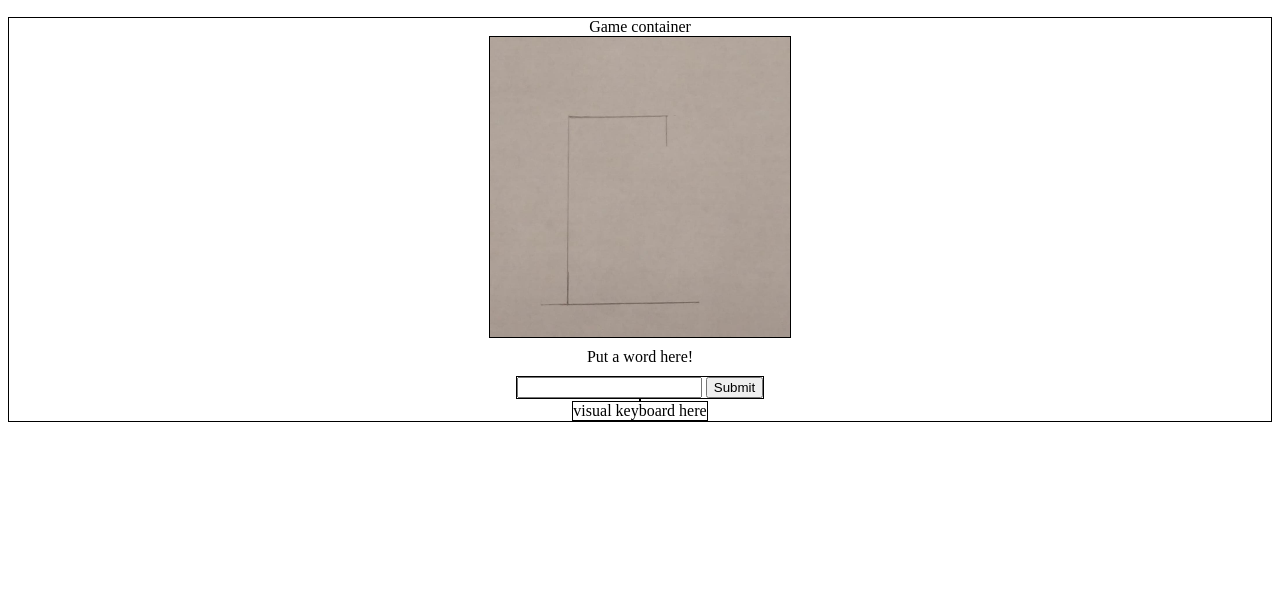
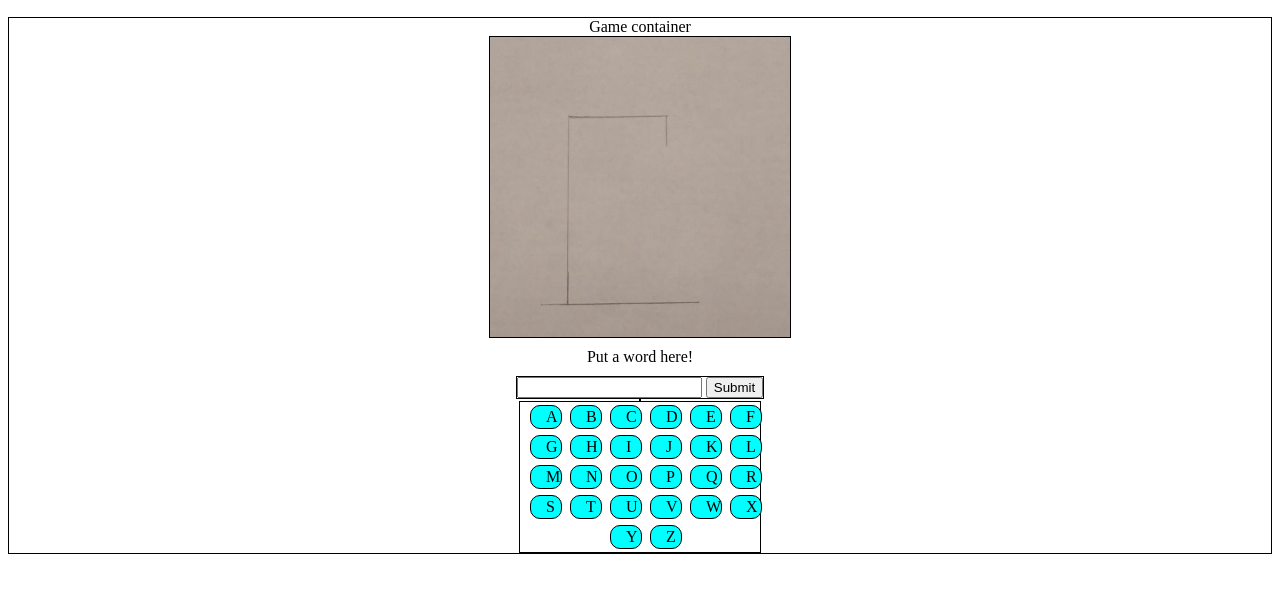
Before and after one commit to Zach-Meadows/Hangman, a plain HTML site: page index.html in a window 1280 px wide. Shown: the part 110-702 px from the top of the page. Drawn offline with Linux system fonts and the light colour scheme.

Commit message:
added visual keyboard, no function yet

```diff
--- a/index.html
+++ b/index.html
@@ -22,7 +22,8 @@
             <button class="submit">Submit</button>
             </section>
             <section class="blanks"></section>
-            <div>visual keyboard here</div>
+            <div class="visualKeyboard">
+            </div>
         </div>
     </main>
     <script src="script.js"></script>
--- a/script.js
+++ b/script.js
@@ -4,6 +4,21 @@
 let input = document.querySelector("input")
 //find submit button
 let submit = document.querySelector(".submit")
+// define keys to be produced for visual keyboard, generate keyboard
+var alphabet = []
+function genCharArray(charA, charZ) {
+    a = charA.charCodeAt(0);
+    z = charZ.charCodeAt(0);
+    for (; a <= z; ++a) {
+        let capital = String.fromCharCode(a).toUpperCase()
+        let key = document.createElement('div');
+        let letter = document.createTextNode(`${capital}`)
+        key.appendChild(letter);
+        key.className = `key ${String.fromCharCode(a)}`
+        document.querySelector('.visualKeyboard').appendChild(key)
+    }
+}
+genCharArray('a', 'z');
 
 //add event listener to input for enter key
 input.addEventListener("keypress", function(evt){
@@ -32,4 +47,5 @@ submit.addEventListener("click", function(){
     }
     //print the array
     console.log(wordArray);
+
 })
--- a/style.css
+++ b/style.css
@@ -30,3 +30,24 @@ section {
 p {
     margin: 10px;
 }
+.visualKeyboard {
+    display: grid;
+    grid-template-columns: 40px 40px 40px 40px 40px 40px;
+}
+.key {
+    justify-content: center;
+    background-color: cyan;
+    margin: 3px 10px;
+    padding: 2px 15px;
+    border: solid black 1px;
+    border-radius: 10px;
+}
+.key:hover{
+    background-color: blue;
+}
+.y {
+    grid-column-start: 3;
+}
+.z {
+    grid-column-start: 4;
+}
```
